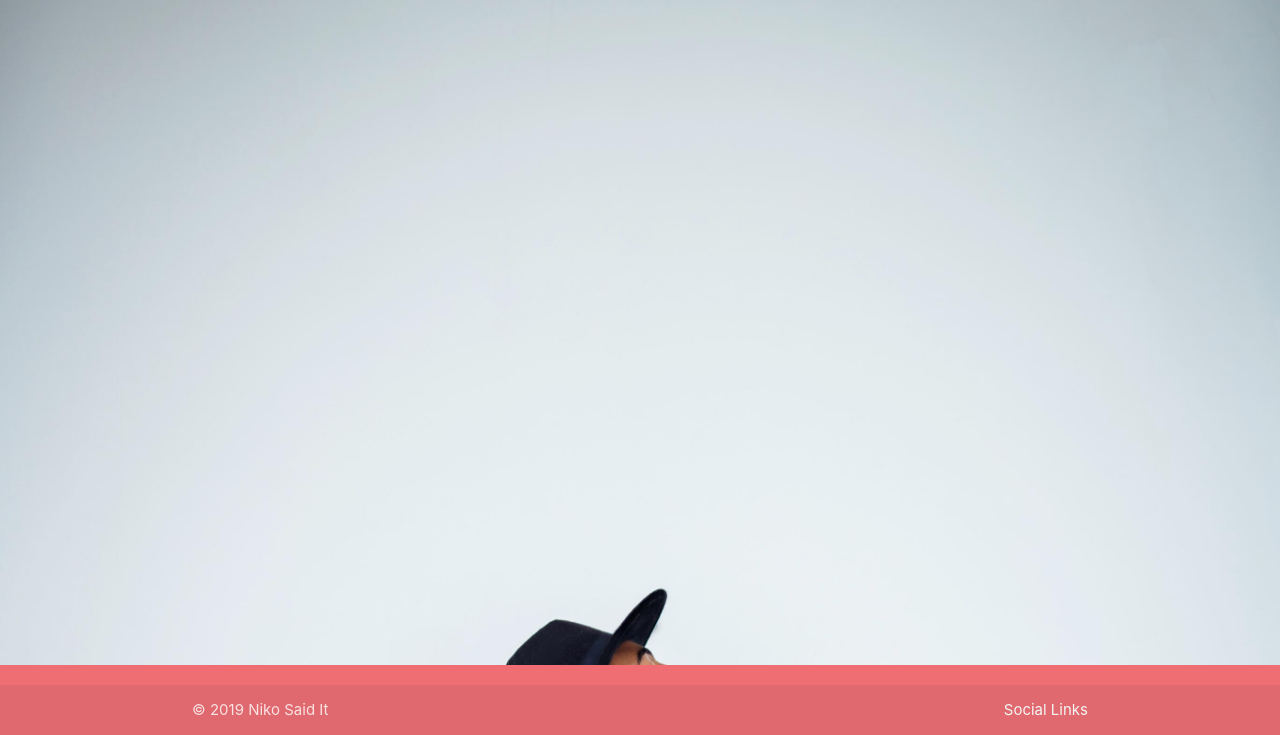
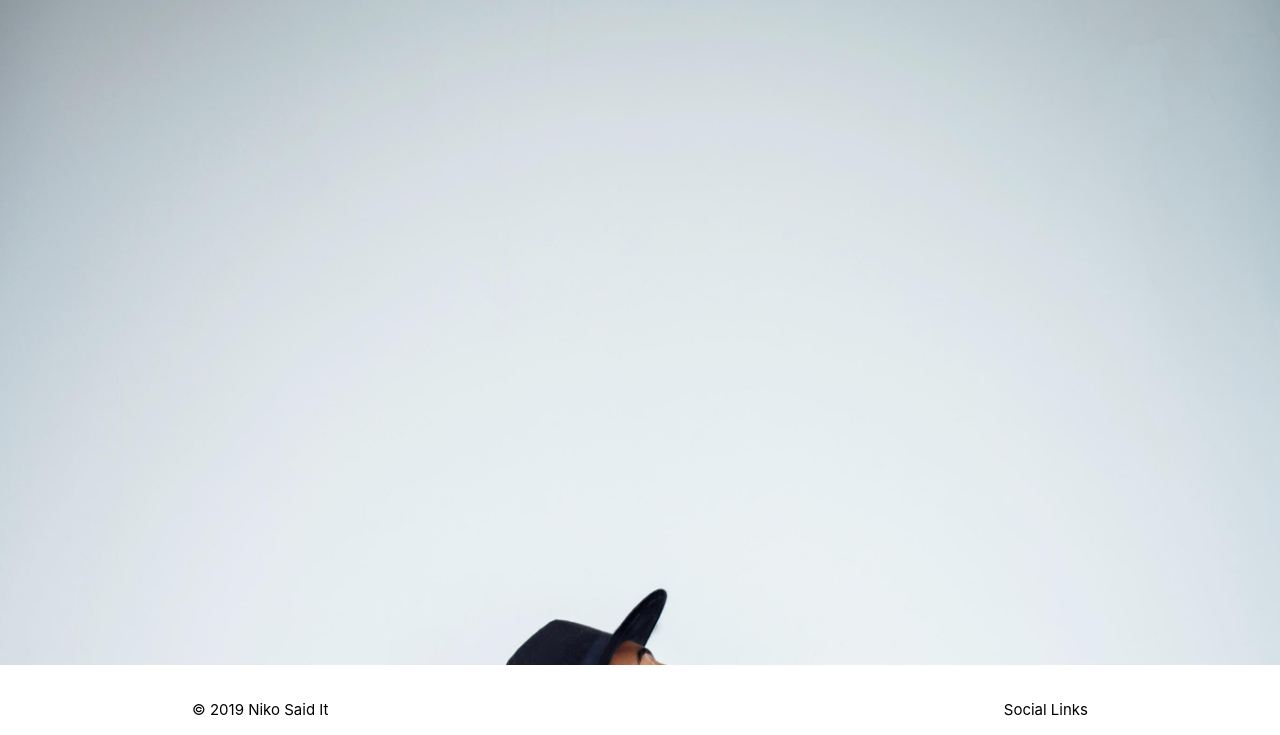
Before and after one commit to christiancm7/niko-2, a plain HTML site: page navbar.html in a window 1280 px wide. Shown: the part 97-832 px from the top of the page. Drawn offline with nearby package versions, Linux system fonts and the light colour scheme; a web font is replaced by a local one.

Commit message:
Footer correction

```diff
--- a/navbar.html
+++ b/navbar.html
@@ -47,7 +47,7 @@
             <div class="footer-copyright">
               <div class="container">
               © 2019 Niko Said It
-              <a class="grey-text text-lighten-4 right" href="#!">Social Links</a>
+              <a class="right" href="#!">Social Links</a>
               </div>
             </div>
           </footer>
--- a/style.css
+++ b/style.css
@@ -63,3 +63,16 @@ html {
   .full-vh {
       height: 85vh;
   }
+  /* Footer Start */
+  footer, .page-footer {
+      background-color: white !important;
+      color: black !important;
+  }
+  footer > div {
+    color: black !important;
+    background-color: white !important;
+  }
+  .right{
+      text-decoration: none !important;
+      color: black !important;
+  }
```
